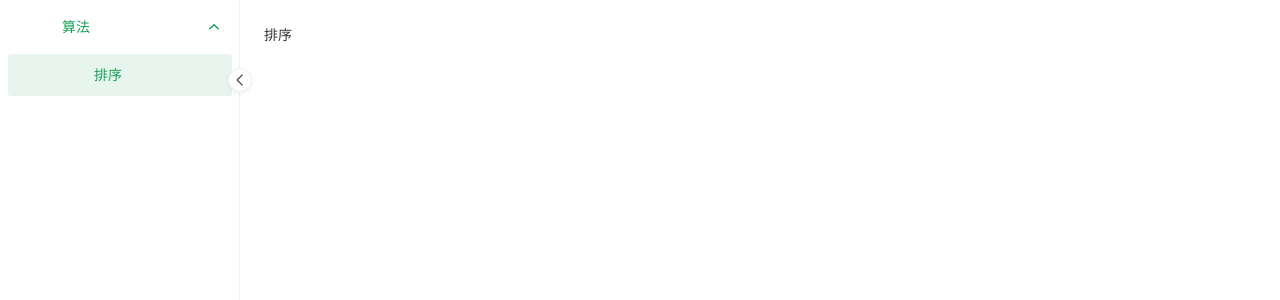
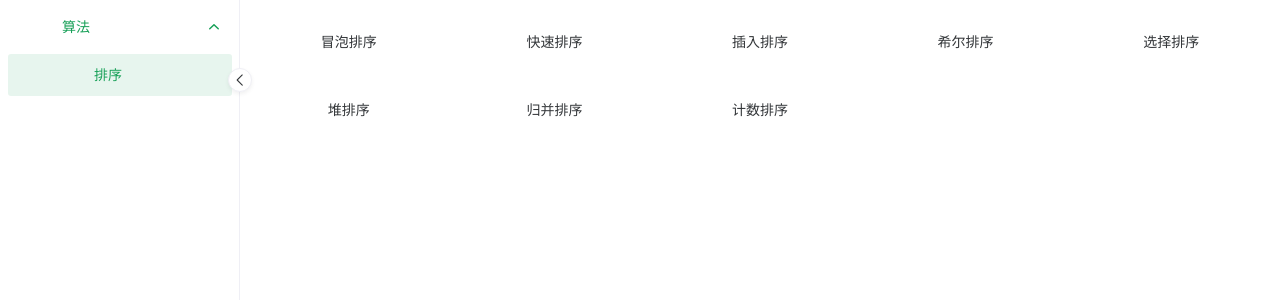
Before and after one commit to wrainstops/ALone, a Vue app in the folder apps/frontplay/: page /algorithm/sort in a window 1280 px wide. Shown: the top 300 px of the page. Built offline with nearby package versions, Linux system fonts and the light colour scheme; some icons are missing.

Commit message:
:sparkles: sort

```diff
--- /dev/null
+++ b/apps/frontplay/src/constants/algorithm.ts
@@ -0,0 +1,35 @@
+// 排序算法列表
+export const sortList = [
+  {
+    key: 1,
+    value: '冒泡排序',
+  },
+  {
+    key: 2,
+    value: '快速排序',
+  },
+  {
+    key: 3,
+    value: '插入排序',
+  },
+  {
+    key: 4,
+    value: '希尔排序',
+  },
+  {
+    key: 5,
+    value: '选择排序',
+  },
+  {
+    key: 6,
+    value: '堆排序',
+  },
+  {
+    key: 7,
+    value: '归并排序',
+  },
+  {
+    key: 8,
+    value: '计数排序',
+  },
+]
--- a/apps/frontplay/src/layout/index.vue
+++ b/apps/frontplay/src/layout/index.vue
@@ -15,7 +15,7 @@
         :options="menuOptions"
       />
     </n-layout-sider>
-    <n-layout content-style="padding: 24px;" :native-scrollbar="false">
+    <n-layout content-style="padding: 12px;">
       <router-view></router-view>
     </n-layout>
   </n-layout>
--- a/apps/frontplay/src/stores/counter.ts
+++ /dev/null
@@ -1,12 +0,0 @@
-import { ref, computed } from 'vue'
-import { defineStore } from 'pinia'
-
-export const useCounterStore = defineStore('counter', () => {
-  const count = ref(0)
-  const doubleCount = computed(() => count.value * 2)
-  function increment() {
-    count.value++
-  }
-
-  return { count, doubleCount, increment }
-})
--- /dev/null
+++ b/apps/frontplay/src/stores/sort.ts
@@ -0,0 +1,17 @@
+import { defineStore } from 'pinia'
+
+export const useSortStore = defineStore('sort', {
+  state: () => ({
+    sortIndex: 0,
+  }),
+  getters: {
+    getSortIndex(state): number {
+      return state.sortIndex
+    },
+  },
+  actions: {
+    setSortIndex(index: number) {
+      this.sortIndex = index
+    },
+  },
+})
--- a/apps/frontplay/src/style/css-vars.scss
+++ b/apps/frontplay/src/style/css-vars.scss
@@ -1,3 +1,4 @@
 :root {
   --main-color: #18a058;
+  --light-color: #7dd3a5;
 }
--- a/apps/frontplay/src/views/algorithm/sort/index.vue
+++ b/apps/frontplay/src/views/algorithm/sort/index.vue
@@ -1,3 +1,35 @@
 <template>
-  <div>排序</div>
+  <div class="h-full w-full overflow-auto">
+    <n-grid :x-gap="12" :y-gap="8" cols="2 s:3 m:4 l:5 xl:6" responsive="screen">
+      <template v-for="item in list" :key="item.key">
+        <n-grid-item>
+          <div
+            class="h-[60px] flex items-center justify-center rounded hover:bg-(--light-color) hover:cursor-pointer"
+            :class="index === item.key ? 'bg-(--main-color)' : ''"
+            @click="handleClickSort(item)"
+          >
+            {{ item.value }}
+          </div>
+        </n-grid-item>
+      </template>
+    </n-grid>
+  </div>
 </template>
+
+<script setup lang="ts">
+import { computed } from 'vue'
+import { NGrid, NGridItem } from 'naive-ui'
+import { sortList } from '@/constants/algorithm'
+import { useSortStore } from '@/stores/sort'
+import type { KeyValue } from '#/index'
+
+const sortStore = useSortStore()
+const index = computed(() => sortStore.getSortIndex)
+
+const list = sortList
+
+function handleClickSort(item: KeyValue) {
+  console.log('item', item)
+  sortStore.setSortIndex(item.key)
+}
+</script>
--- /dev/null
+++ b/apps/frontplay/types/index.d.ts
@@ -0,0 +1,9 @@
+export type KeyValue = {
+  [key: string | number]: any
+}
+
+export type LabelValueOption = {
+  label: string
+  value: any
+  [key: string | number]: any
+}[]
```
